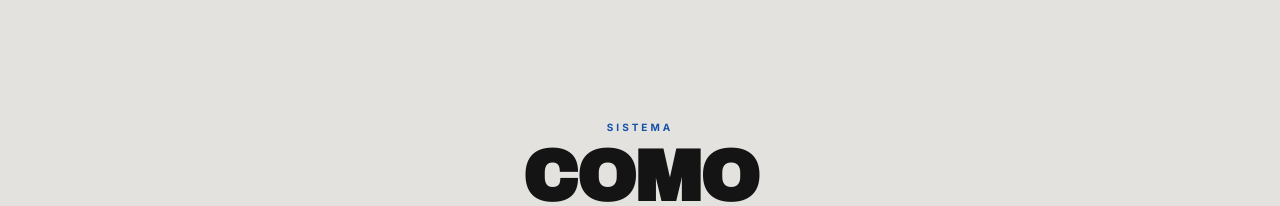
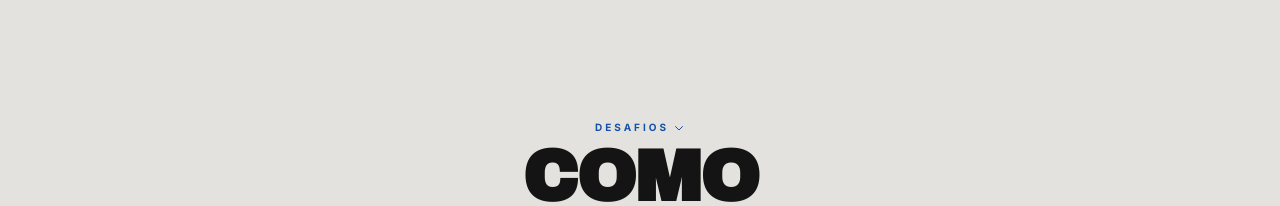
Before and after one commit to EuRydan/korreclub, a Next.js app: page / in a window 1280 px wide. Shown: the part 800-1006 px from the top of the page. Built offline with nearby package versions, Linux system fonts and the light colour scheme.

Commit message:
Feat: adicionar seta e menu suspenso no título Desafios em HowItWorks

```diff
--- a/src/components/sections/HowItWorks.tsx
+++ b/src/components/sections/HowItWorks.tsx
@@ -23,9 +23,26 @@ export default function HowItWorks() {
       <div className="mx-auto w-[90%] md:w-[85%] max-w-[1440px]">
         {/* Header */}
         <div className="flex flex-col items-center text-center gap-3 mb-20 md:mb-32 border-b border-[#C7C7C7] pb-10">
-          <span className="font-[family-name:var(--font-inter)] text-[10px] uppercase tracking-[0.3em] font-bold text-[#1351AA]">
-            Sistema
-          </span>
+          <div className="relative group inline-block z-20">
+            <button className="flex items-center gap-1 font-[family-name:var(--font-inter)] text-[10px] uppercase tracking-[0.3em] font-bold text-[#1351AA]">
+              Desafios
+              <svg className="w-3 h-3 transition-transform group-hover:rotate-180" fill="none" viewBox="0 0 24 24" stroke="currentColor">
+                <path strokeLinecap="round" strokeLinejoin="round" strokeWidth={2} d="M19 9l-7 7-7-7" />
+              </svg>
+            </button>
+
+            {/* Menu Suspenso */}
+            <div className="absolute left-1/2 -translate-x-1/2 top-full pt-2 opacity-0 invisible group-hover:opacity-100 group-hover:visible transition-all duration-300">
+              <div className="bg-white border border-[#C7C7C7] shadow-lg w-40 flex flex-col text-left py-1">
+                <a href="#desafios" className="px-4 py-2 text-xs font-[family-name:var(--font-inter)] text-[#141414] hover:bg-[#E3E2DE] hover:text-[#1351AA] transition-colors">
+                  Atuais
+                </a>
+                <a href="#desafios" className="px-4 py-2 text-xs font-[family-name:var(--font-inter)] text-[#141414] hover:bg-[#E3E2DE] hover:text-[#1351AA] transition-colors">
+                  Em Breve
+                </a>
+              </div>
+            </div>
+          </div>
           <h2 className="font-[family-name:var(--font-display)] text-[#141414] text-4xl md:text-6xl lg:text-7xl font-black uppercase tracking-[-0.03em] leading-[0.85]">
             COMO
             <br />
@@ -59,11 +76,10 @@ export default function HowItWorks() {
                 >
                   {/* Left content */}
                   <div
-                    className={`md:pr-16 lg:pr-24 ${
-                      isEven
+                    className={`md:pr-16 lg:pr-24 ${isEven
                         ? "order-1 md:text-right"
                         : "order-1 md:order-3 md:text-left md:pl-16 lg:pl-24 md:pr-0"
-                    }`}
+                      }`}
                   >
                     <h3 className="font-[family-name:var(--font-display)] text-[#141414] text-2xl md:text-3xl lg:text-4xl font-bold uppercase tracking-[-0.02em] leading-tight mb-4">
                       {step.title}
@@ -109,9 +125,8 @@ export default function HowItWorks() {
 
                   {/* Right content (empty spacer for alternating layout) */}
                   <div
-                    className={`hidden md:block ${
-                      isEven ? "order-3" : "order-1 md:pr-16 lg:pr-24 md:text-right"
-                    }`}
+                    className={`hidden md:block ${isEven ? "order-3" : "order-1 md:pr-16 lg:pr-24 md:text-right"
+                      }`}
                   />
                 </motion.div>
               );
```
